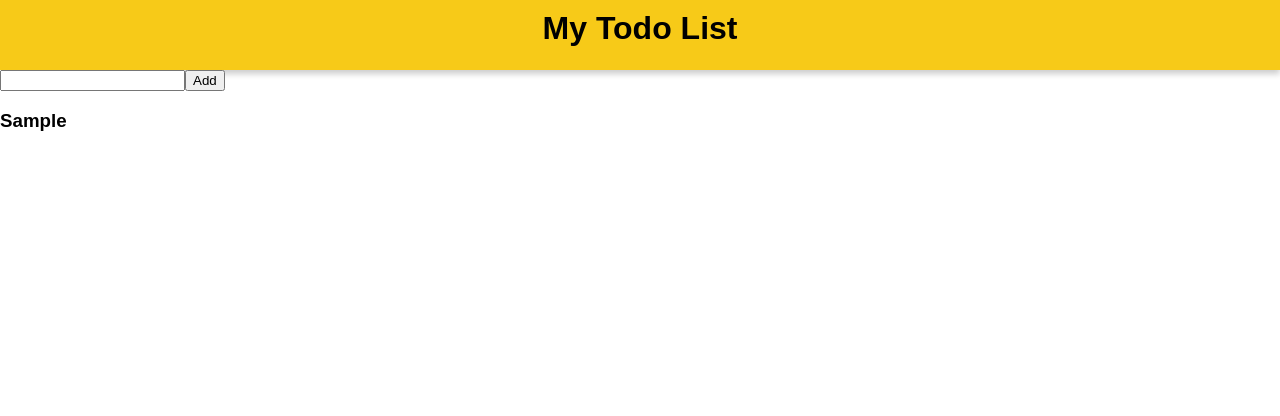
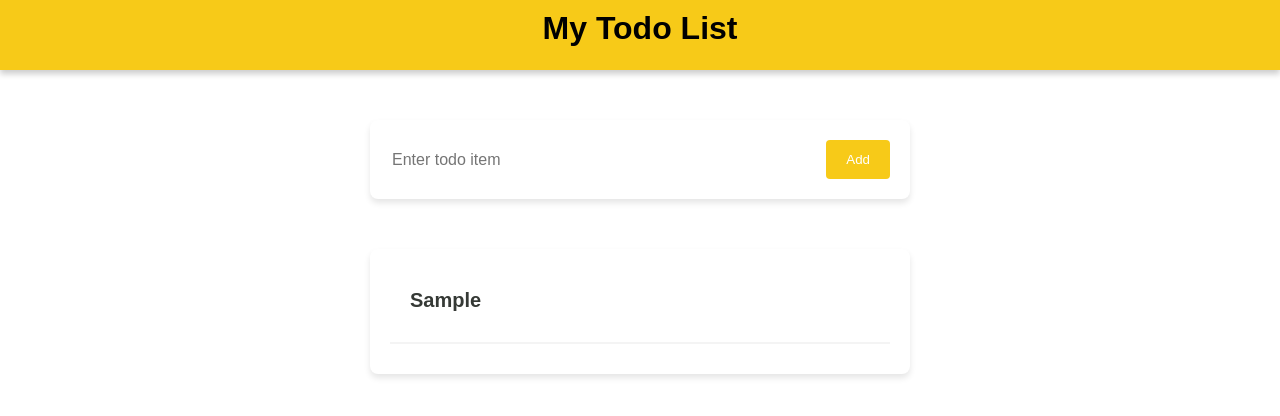
Before and after one commit to SanjayTripathee/React-todoapp, a React (Vite) app in the folder todoapp/: page / in a window 1280 px wide. Both pictures are taken after typing "Sample" into the empty fields and a click on the button "Add". Shown: the top 416 px of the page. Built offline with nearby package versions, Linux system fonts and the light colour scheme.

Commit message:
Styling Form,Item,List of todoapp

```diff
--- a/todoapp/src/Components/Form.jsx
+++ b/todoapp/src/Components/Form.jsx
@@ -1,4 +1,5 @@
 import { useState } from "react";
+import styles from "./form.module.css";
 
 export default function Form({ todo, setTodo, todos, setTodos }) {
   function handleSubmit(e) {
@@ -7,15 +8,17 @@
     setTodo("");
   }
   return (
-    <div>
-      <form onSubmit={handleSubmit}>
+    <form className={styles.todoform} onSubmit={handleSubmit}>
+      <div className={styles.inputContaner}>
         <input
+          className={styles.modernInput}
+          placeholder="Enter todo item"
           onChange={(e) => setTodo(e.target.value)}
           type="text"
           value={todo}
         />
-        <button>Add</button>
-      </form>
-    </div>
+        <button className={styles.modernButton}>Add</button>
+      </div>
+    </form>
   );
 }
--- a/todoapp/src/Components/TodoItem.jsx
+++ b/todoapp/src/Components/TodoItem.jsx
@@ -1,3 +1,10 @@
+import styles from "./todoitem.module.css";
+
 export default function TodoItem({ item }) {
-  return <h3>{item}</h3>;
+  return (
+    <div className={styles.item}>
+      <div className={styles.itemName}>{item}</div>
+      <hr className={styles.line} />
+    </div>
+  );
 }
--- a/todoapp/src/Components/TodoList.jsx
+++ b/todoapp/src/Components/TodoList.jsx
@@ -1,8 +1,9 @@
 import TodoItem from "./TodoItem";
+import styles from "./todolist.module.css";
 
 export default function TOdoList({ todos }) {
   return (
-    <div>
+    <div className={styles.list}>
       {todos.map((item) => (
         <TodoItem key={item} item={item} />
       ))}
--- /dev/null
+++ b/todoapp/src/Components/form.module.css
@@ -0,0 +1,32 @@
+.todoform {
+  background-color: white;
+  border-radius: 8px;
+  padding: 20px;
+  width: 500px;
+  margin: 0 auto;
+  margin-top: 50px;
+  box-shadow: 0 4px 6px rgba(0, 0, 0, 0.1);
+}
+.modernInput {
+  display: block;
+  width: 100%;
+  border: none;
+  color: black;
+  font-size: 16px;
+}
+/* removing unnecessary line of inputbox */
+.modernInput:focus {
+  outline: none;
+}
+.modernButton {
+  display: inline-block;
+  background-color: #f7ca18;
+  border: none;
+  border-radius: 4px;
+  padding: 12px 20px;
+  color: #ffffff;
+  cursor: pointer;
+}
+.inputContaner {
+  display: flex;
+}
--- /dev/null
+++ b/todoapp/src/Components/todoitem.module.css
@@ -0,0 +1,13 @@
+.item {
+  width: 500px;
+  color: #353935;
+  font-size: 20px;
+  margin: 0 auto;
+}
+.itemName {
+  font-weight: bold;
+  padding: 20px;
+}
+.line {
+  border: 1px solid #f4f4f4;
+}
--- /dev/null
+++ b/todoapp/src/Components/todolist.module.css
@@ -0,0 +1,9 @@
+.list {
+  background-color: white;
+  border-radius: 8px;
+  box-shadow: 0 4px 6px rgba(0, 0, 0, 0.1);
+  width: 500px;
+  margin: 0 auto;
+  padding: 20px;
+  margin-top: 50px;
+}
```
